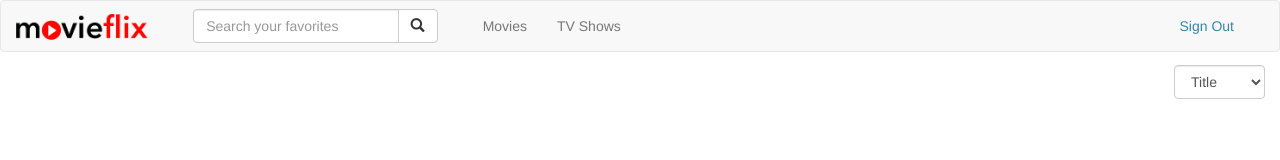
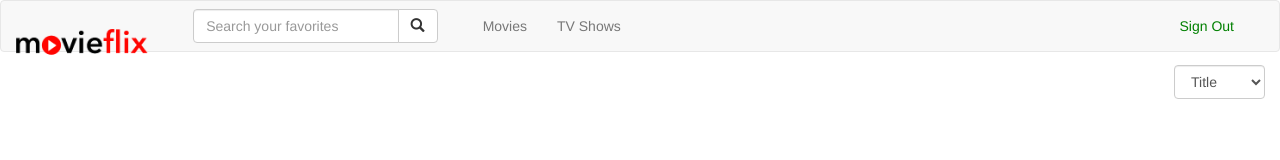
Before and after one commit to Maheshkothur1987/MovieFlix, a plain HTML site: page user.html in a window 1280 px wide. Drawn offline with nearby package versions, Linux system fonts and the light colour scheme; some packages are replaced by stand-ins of ours; a script that the page names is missing.

Commit message:
Movie Application

```diff
--- a/public/css/style.css
+++ b/public/css/style.css
@@ -2,7 +2,7 @@
 .logo{
     height: 57px;
     top: -15px;
-    position: relative;
+    position: static;
 }
 
 .search-icon{
@@ -14,7 +14,7 @@
 }
 
 #header .navbar-link{
-    color: #3884AA;
+    color: green;
 }
 
 .login-btn{
@@ -80,7 +80,7 @@
     font-size: 30px;
     background-color: white;
     padding: 0 10px;
-   color: blue;
+   color: cyan;
 }
 
 .login-heading{
```
